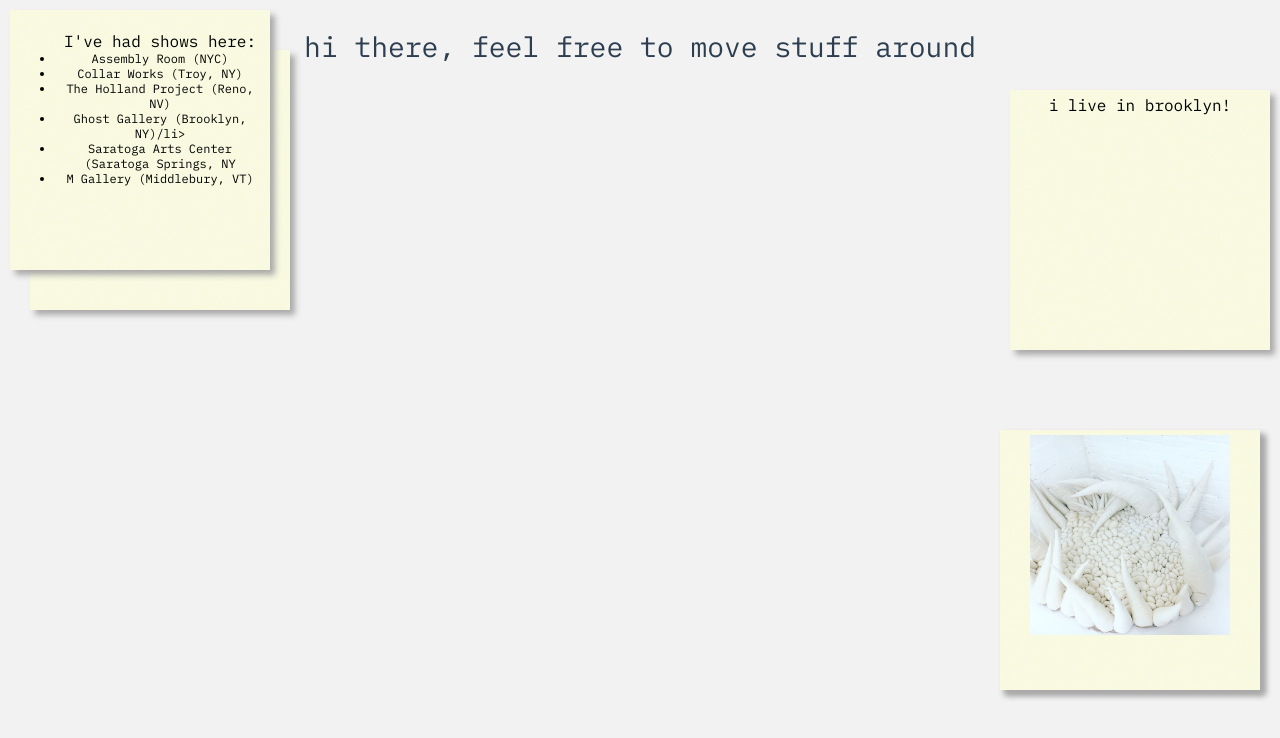
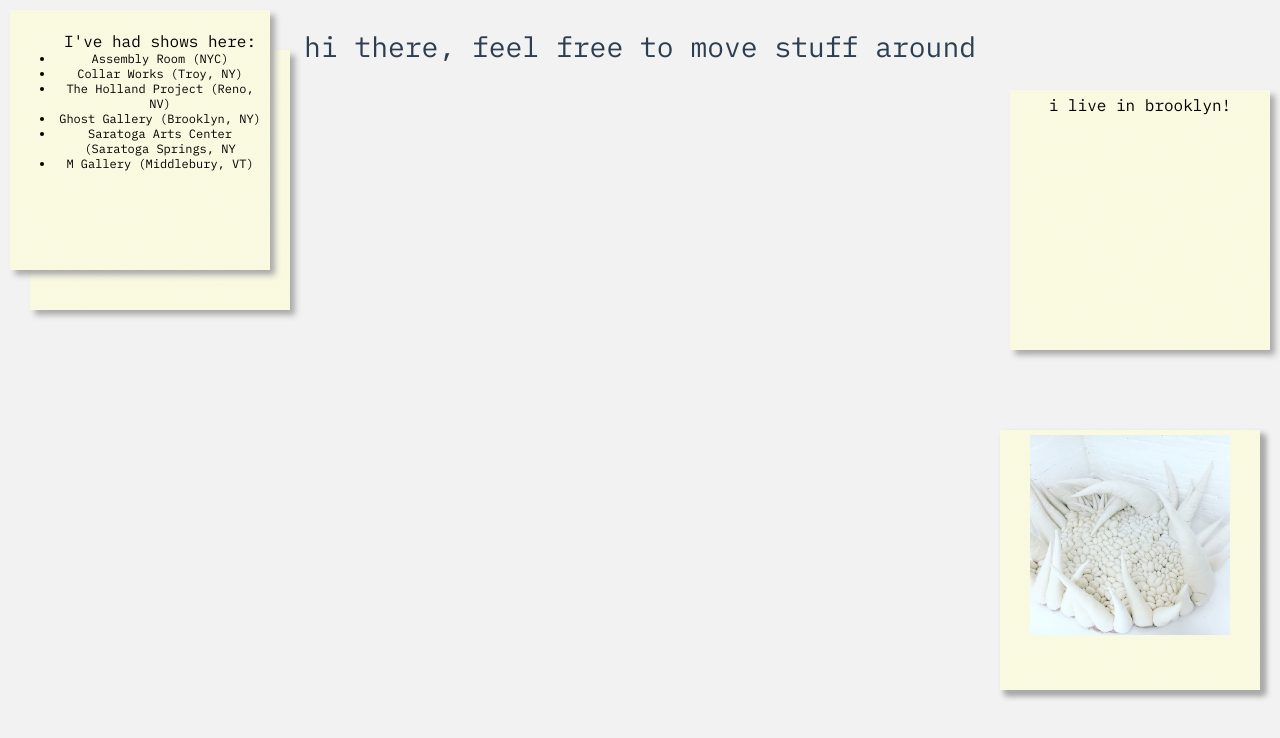
Before and after one commit to anniebart/.github.io, a Vue app: page / in a window 1280 px wide. Shown: the top 738 px of the page. Built offline with nearby package versions, Linux system fonts and the light colour scheme; a web font is replaced by a local one.

Commit message:
fixed tag

```diff
--- a/src/App.vue
+++ b/src/App.vue
@@ -8,7 +8,7 @@
         <li>Assembly Room (NYC)</li>
         <li>Collar Works (Troy, NY)</li>
         <li>The Holland Project (Reno, NV)</li>
-        <li>Ghost Gallery (Brooklyn, NY)/li>
+        <li>Ghost Gallery (Brooklyn, NY)</li>
         <li>Saratoga Arts Center (Saratoga Springs, NY</li>
         <li>M Gallery (Middlebury, VT)</li>
 
```
